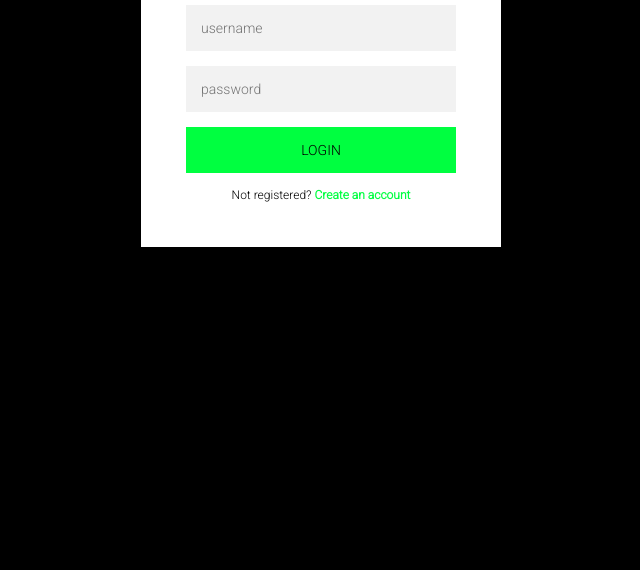
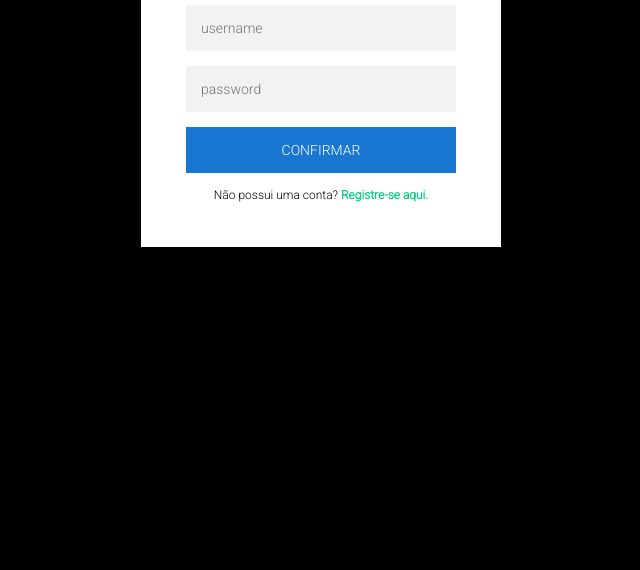
Before and after one commit to thiagoluiznunes/micro-auth, a website built with webpack: page src/index.html in a window 1280 px wide. Shown: the part 230-800 px from the top of the page, without its empty margins (319-959 px from the left). Built offline with nearby package versions, Linux system fonts and the light colour scheme.

Commit message:
fix request bug

```diff
--- a/src/css/style.css
+++ b/src/css/style.css
@@ -31,15 +31,29 @@
   box-sizing: border-box;
   font-size: 14px;
 }
-.form button {
+#signupBtn {
   font-family: "Roboto", sans-serif;
   text-transform: uppercase;
   outline: 0;
-  background: #00ff40;
+  background: #00ce81;
   width: 100%;
   border: 0;
   padding: 15px;
-  color: #000;
+  color: #fff;
+  font-size: 14px;
+  -webkit-transition: all 0.3 ease;
+  transition: all 0.3 ease;
+  cursor: pointer;
+}
+#loginBtn {
+  font-family: "Roboto", sans-serif;
+  text-transform: uppercase;
+  outline: 0;
+  background: #1976d2;
+  width: 100%;
+  border: 0;
+  padding: 15px;
+  color: #fff;
   font-size: 14px;
   -webkit-transition: all 0.3 ease;
   transition: all 0.3 ease;
@@ -53,9 +67,14 @@
   color: #000;
   font-size: 12px;
 }
-.form .message a {
+#loginAccount {
   font-weight: bold;
-  color: #00ff40;
+  color: #1976d2;
+  text-decoration: none;
+}
+#createAccount {
+  font-weight: bold;
+  color: #00ce81;
   text-decoration: none;
 }
 .form .register-form {
--- a/src/index.html
+++ b/src/index.html
@@ -11,20 +11,20 @@
 <body>
   <div class="login-page">
     <div class="form">
-      <h1 class="auth-title">Auth</h1>
+      <h1 class="auth-title">Cayambe</h1>
+      <form id="loginForm" class="login-form">
+        <input type="text" placeholder="username" />
+        <input type="password" placeholder="password" />
+        <button id="loginBtn">Confirmar</button>
+        <p class="message">Não possui uma conta? <a id="createAccount" href="#">Registre-se aqui.</a></p>
+      </form>
       <form id="signupForm" class="register-form">
         <input type="text" placeholder="name" />
         <input type="text" placeholder="email address" />
         <input type="password" placeholder="password" />
         <input type="password" placeholder="confirm password" />
-        <button id="signupBtn">create</button>
-        <p class="message">Already registered? <a id="loginAccount" href="#">Sign In</a></p>
-      </form>
-      <form id="loginForm" class="login-form">
-        <input type="text" placeholder="username" />
-        <input type="password" placeholder="password" />
-        <button id="loginBtn">login</button>
-        <p class="message">Not registered? <a id="createAccount" href="#">Create an account</a></p>
+        <button id="signupBtn">Registrar</button>
+        <p class="message">Já possui uma conta? <a id="loginAccount" href="#">Acesse aqui.</a></p>
       </form>
     </div>
   </div>
--- a/src/js/index.js
+++ b/src/js/index.js
@@ -21,7 +21,6 @@ createAccount.addEventListener('click', () => {
 loginBtn.addEventListener('click', () => {
   const form = document.getElementById('loginForm');
   const url = hp.chooseUrlConnection();
-
   axios.post(`${url}/login`, {
     email: form[0].value,
     password: form[1].value
```
